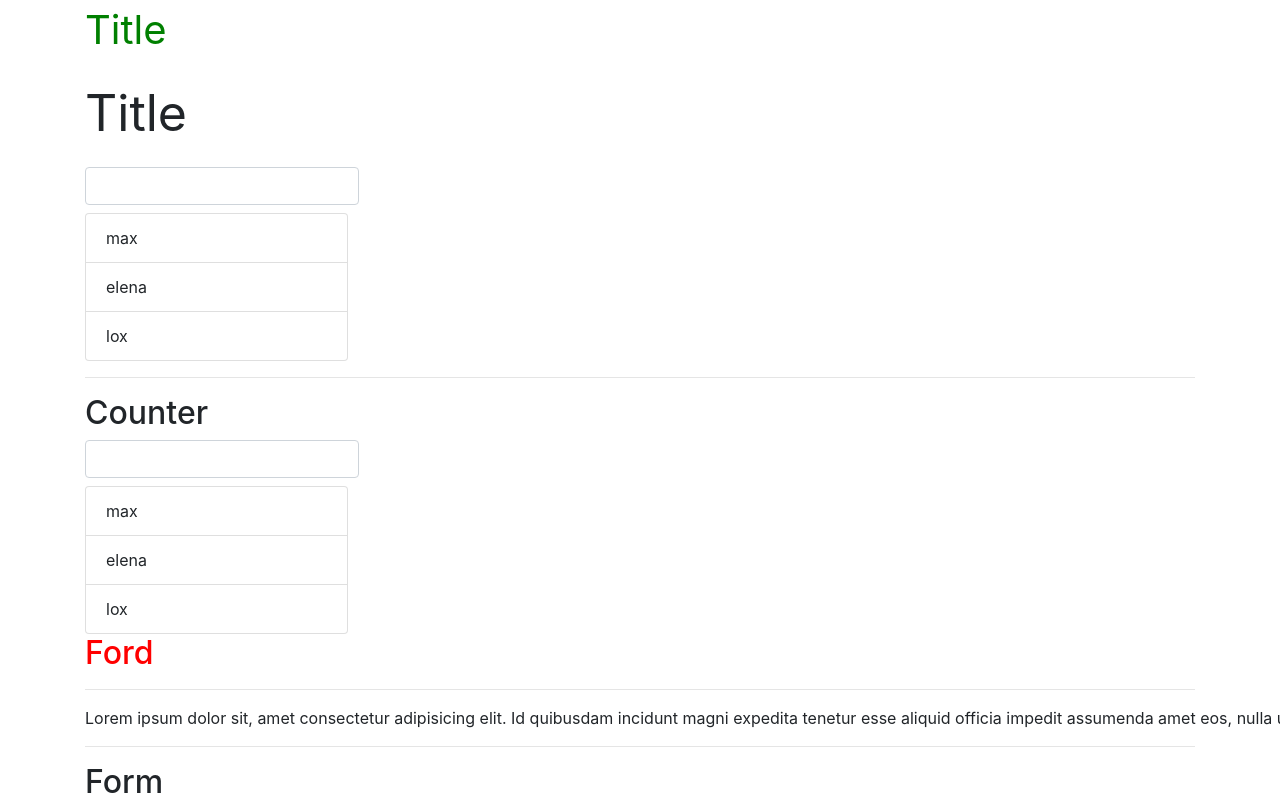
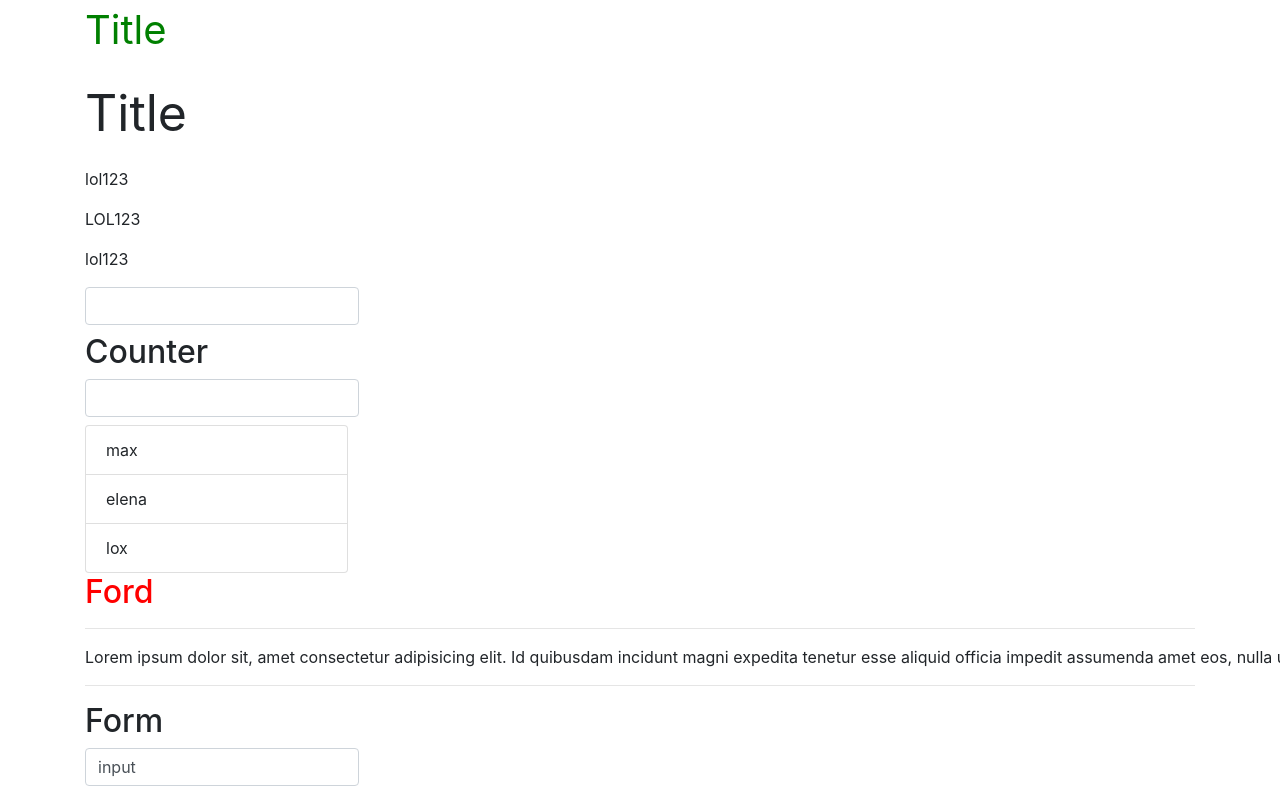
Before and after one commit to slavaider/3_mixins_filter, a Vue app: page / in a window 1280 px wide. Shown: the top 798 px of the page. Built offline with nearby package versions, Linux system fonts and the light colour scheme.

Commit message:
end of mixins

```diff
--- a/src/App.vue
+++ b/src/App.vue
@@ -6,17 +6,16 @@
             <!-- Directive:[bindings.arg].[bindings.modifier] = "[bindings.value]"-->
             <p v-colored:color.font.delay="'green'">{{Title}}</p>
             <p v-font>{{Title}}</p>
+            <!--Filters-->
+            <p>{{'LOL123'|lowercase}}</p>
+            <p>{{'lol123'|uppercase}}</p>
+            <p>{{'lol123'|uppercase|lowercase}}</p>
 
             <label>
                 <input class="form-control" type="text" v-model="searchName"/>
             </label>
 
-            <ul class="list-group col-3">
-                <li :key="name" class="list-group-item" v-for="name of filterNames">{{ name }}</li>
-            </ul>
-            <hr/>
             <app-counter></app-counter>
-
 
             <app-car>
                 <h2 slot="title">{{carName}}</h2>
```
